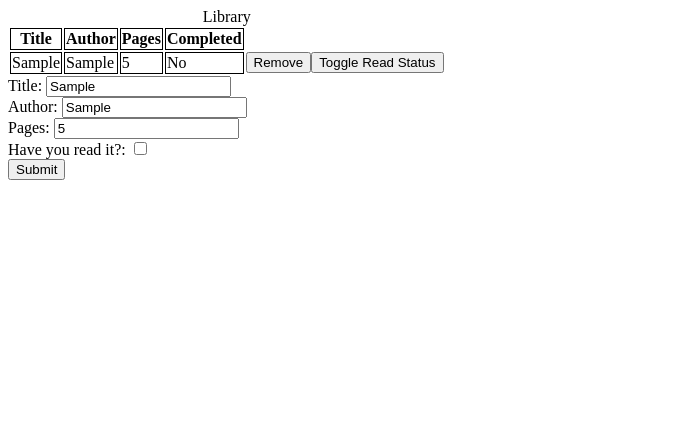
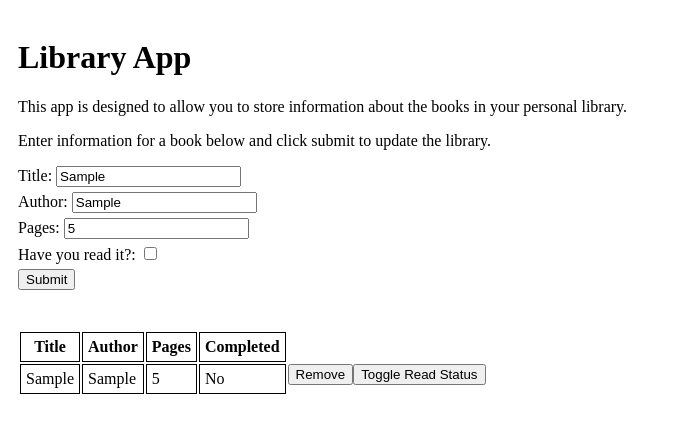
Before and after one commit to SamWeedon/library, a plain HTML site: page index.html in a window 1280 px wide. Both pictures are taken after typing "Sample", "Sample", "5" into the empty fields and a click on the button "Submit". Shown: the whole page, without its empty margins (0-681 px from the left). Drawn offline with Linux system fonts and the light colour scheme.

Commit message:
Added instructions and cleaned up interface

```diff
--- a/index.html
+++ b/index.html
@@ -9,25 +9,9 @@
     <script src = "script.js" defer></script>
 </head>
 <body>
-    <table>
-        <caption>
-            Library
-        </caption>
-        <colgroup>
-            <col span="4">
-        </colgroup>
-        <thead>
-            <tr>
-                <th>Title</th>
-                <th>Author</th>
-                <th>Pages</th>
-                <th>Completed</th>
-            </tr>
-        </thead>
-        <tbody>
-
-        </tbody>
-    </table>
+    <h1>Library App</h1>
+    <p>This app is designed to allow you to store information about the books in your personal library.</p>
+    <p>Enter information for a book below and click submit to update the library.</p>
 
     <form>
         <div>
@@ -50,5 +34,19 @@
             <button class = "submit-button">Submit</button>
         </div>
     </form>
+
+    <table>
+        <colgroup>
+            <col span="4">
+        </colgroup>
+        <thead>
+
+        </thead>
+        <tbody>
+
+        </tbody>
+    </table>
+
+
 </body>
 </html>
--- a/script.js
+++ b/script.js
@@ -36,13 +36,37 @@ function addBookToLibrary(bookObject) {
     myLibrary.push(bookObject);
 }
 
+const tableHead = document.querySelector('thead');
 const tableBody = document.querySelector('tbody');
 
 function displayBookList(bookList) {
 
+    while (tableHead.hasChildNodes()) {
+        tableHead.removeChild(tableHead.firstChild);
+    }
+
     while (tableBody.hasChildNodes()) {
         tableBody.removeChild(tableBody.firstChild);
     }
+
+    const headerRow = document.createElement('tr');
+    tableHead.appendChild(headerRow);
+
+    const title = document.createElement('th');
+    headerRow.appendChild(title);
+    title.textContent = 'Title';
+
+    const author = document.createElement('th');
+    headerRow.appendChild(author);
+    author.textContent = 'Author';
+
+    const pages = document.createElement('th');
+    headerRow.appendChild(pages);
+    pages.textContent = 'Pages';
+
+    const completed = document.createElement('th');
+    headerRow.appendChild(completed);
+    completed.textContent = 'Completed';
 
     let myLibraryIndex = 0;
     bookList.forEach(element => {
--- a/style.css
+++ b/style.css
@@ -1,3 +1,18 @@
+body {
+    padding: 10px;
+}
+
 tr, td, th {
     border: 1px solid black;
+    padding: 5px;
 }
+
+form {
+    display: flex;
+    flex-direction: column;
+    gap: 5px;
+}
+
+table {
+    margin-top: 40px;
+}
```
Lines whose indentation alone changed are shown as unchanged.
